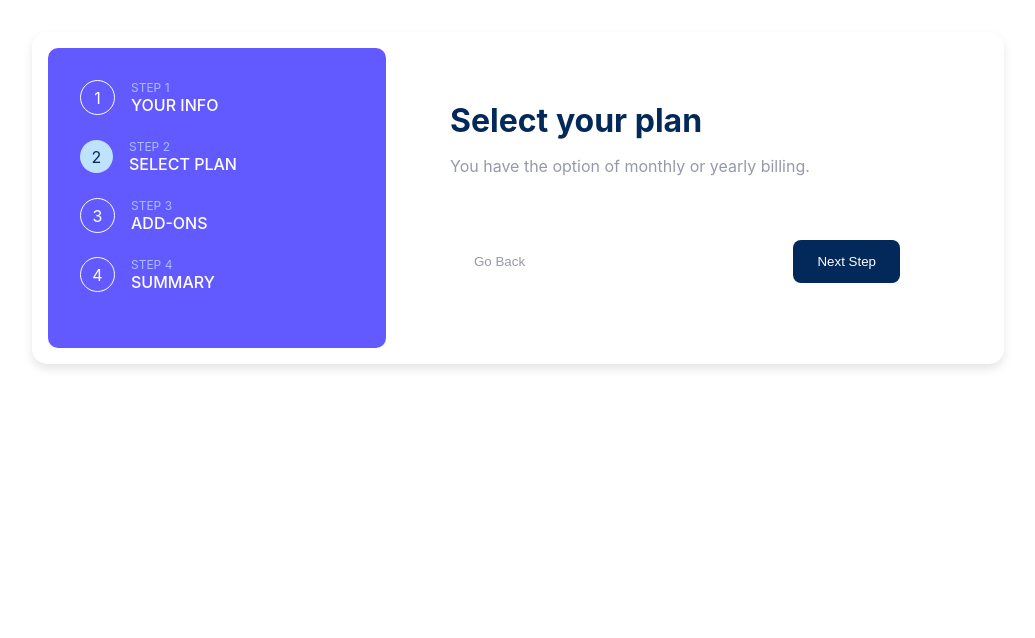
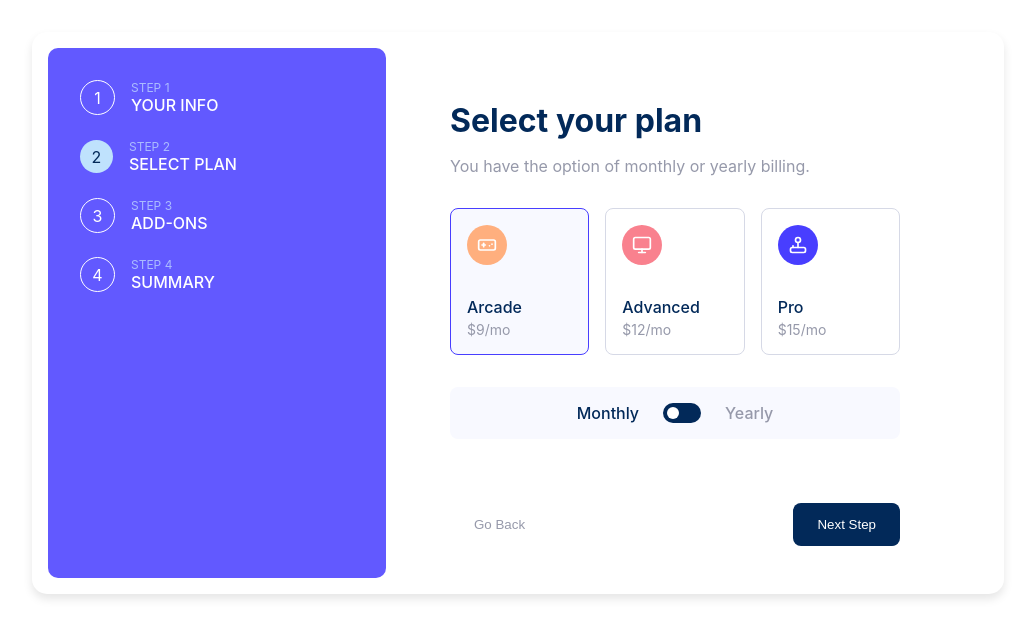
Before and after one commit to AbhirajkarBajpai/MultiStepForm, a React (Create React App) app: page / in a window 1280 px wide. Both pictures are taken after typing "Sample", "name@example.com", "5551234" into the empty fields and a click on the button "Next Step". Shown: the top 638 px of the page, without its empty margins (122-1157 px from the left). Built offline with nearby package versions, Linux system fonts and the light colour scheme.

Commit message:
feat: page 2

```diff
--- a/package.json
+++ b/package.json
@@ -5,6 +5,7 @@
   "dependencies": {
     "@reduxjs/toolkit": "^2.5.1",
     "cra-template": "1.2.0",
+    "lucide-react": "^0.475.0",
     "react": "^18.3.1",
     "react-dom": "^18.3.1",
     "react-redux": "^9.2.0",
--- a/src/components/PlanSelection.js
+++ b/src/components/PlanSelection.js
@@ -0,0 +1,85 @@
+import { useSelector, useDispatch } from "react-redux"
+import { updatePlan } from "../store/formSlice"
+import styles from "../styles/PlanSelection.module.css"
+import { GamepadIcon as GameController, Monitor, Joystick } from "lucide-react"
+
+const plans = [
+  {
+    id: "arcade",
+    name: "Arcade",
+    monthlyPrice: 9,
+    yearlyPrice: 90,
+    icon: GameController,
+    iconClass: styles.arcade,
+  },
+  {
+    id: "advanced",
+    name: "Advanced",
+    monthlyPrice: 12,
+    yearlyPrice: 120,
+    icon: Monitor,
+    iconClass: styles.advanced,
+  },
+  {
+    id: "pro",
+    name: "Pro",
+    monthlyPrice: 15,
+    yearlyPrice: 150,
+    icon: Joystick,
+    iconClass: styles.pro,
+  },
+]
+
+export default function PlanSelection() {
+  const dispatch = useDispatch()
+  const { plan } = useSelector((state) => state.form.formData)
+
+  const handlePlanSelect = (planId) => {
+    dispatch(updatePlan({ type: planId }))
+  }
+
+  const toggleBilling = () => {
+    dispatch(
+      updatePlan({
+        billing: plan.billing === "monthly" ? "yearly" : "monthly",
+      }),
+    )
+  }
+
+  return (
+    <div>
+      <div className={styles.planGrid}>
+        {plans.map((planOption) => {
+          const Icon = planOption.icon
+          const price = plan.billing === "monthly" ? `$${planOption.monthlyPrice}/mo` : `$${planOption.yearlyPrice}/yr`
+
+          return (
+            <div
+              key={planOption.id}
+              className={`${styles.planCard} ${plan.type === planOption.id ? styles.selected : ""}`}
+              onClick={() => handlePlanSelect(planOption.id)}
+            >
+              <div className={`${styles.icon} ${planOption.iconClass}`}>
+                <Icon size={20} color="white" />
+              </div>
+              <div className={styles.planName}>{planOption.name}</div>
+              <div className={styles.planPrice}>{price}</div>
+              {plan.billing === "yearly" && <div className={styles.freeMonths}>2 months free</div>}
+            </div>
+          )
+        })}
+      </div>
+
+      <div className={styles.toggleContainer}>
+        <span className={`${styles.toggleLabel} ${plan.billing === "monthly" ? styles.active : ""}`}>Monthly</span>
+        <div
+          className={`${styles.toggle} ${plan.billing === "yearly" ? styles.toggleChecked : ""}`}
+          onClick={toggleBilling}
+        >
+          <div className={styles.toggleCircle} />
+        </div>
+        <span className={`${styles.toggleLabel} ${plan.billing === "yearly" ? styles.active : ""}`}>Yearly</span>
+      </div>
+    </div>
+  )
+}
--- a/src/screens/FormScreen.js
+++ b/src/screens/FormScreen.js
@@ -1,6 +1,7 @@
 import { useSelector, useDispatch } from "react-redux"
 import { setStep, updatePersonalInfo } from "../store/formSlice"
-import Sidebar from '../components/Sidebar'
+import Sidebar from "../components/Sidebar"
+import PlanSelection from "../components/PlanSelection"
 import styles from "../styles/FormScreen.module.css"
 
 export default function FormScreen() {
@@ -72,7 +73,7 @@ export default function FormScreen() {
       <h1 className={styles.title}>Select your plan</h1>
       <p className={styles.description}>You have the option of monthly or yearly billing.</p>
 
-      {/* Plan selection UI would go here */}
+      <PlanSelection />
 
       <div className={styles.buttonGroup}>
         <button type="button" className={`${styles.button} ${styles.backButton}`} onClick={() => dispatch(setStep(1))}>
--- /dev/null
+++ b/src/styles/PlanSelection.module.css
@@ -0,0 +1,107 @@
+.planGrid {
+    display: grid;
+    grid-template-columns: repeat(3, 1fr);
+    gap: 1rem;
+    margin-bottom: 2rem;
+  }
+
+  .planCard {
+    border: 1px solid #d6d9e6;
+    border-radius: 8px;
+    padding: 1rem;
+    cursor: pointer;
+    transition: all 0.2s ease;
+  }
+
+  .planCard:hover {
+    border-color: #483eff;
+  }
+
+  .planCard.selected {
+    border-color: #483eff;
+    background-color: #f8f9ff;
+  }
+
+  .icon {
+    width: 40px;
+    height: 40px;
+    border-radius: 50%;
+    margin-bottom: 2rem;
+    display: flex;
+    align-items: center;
+    justify-content: center;
+  }
+
+  .arcade {
+    background-color: #ffaf7e;
+  }
+
+  .advanced {
+    background-color: #f9818e;
+  }
+
+  .pro {
+    background-color: #483eff;
+  }
+
+  .planName {
+    color: #022959;
+    font-weight: 500;
+    margin-bottom: 0.25rem;
+  }
+
+  .planPrice {
+    color: #9699aa;
+    font-size: 0.875rem;
+  }
+
+  .freeMonths {
+    color: #022959;
+    font-size: 0.75rem;
+    margin-top: 0.25rem;
+  }
+
+  .toggleContainer {
+    display: flex;
+    align-items: center;
+    justify-content: center;
+    background-color: #f8f9ff;
+    padding: 1rem;
+    border-radius: 8px;
+    margin-bottom: 2rem;
+    gap: 1.5rem;
+  }
+
+  .toggleLabel {
+    color: #9699aa;
+    font-weight: 500;
+  }
+
+  .toggleLabel.active {
+    color: #022959;
+  }
+
+  .toggle {
+    position: relative;
+    width: 38px;
+    height: 20px;
+    background-color: #022959;
+    border-radius: 10px;
+    cursor: pointer;
+    transition: all 0.2s ease;
+  }
+
+  .toggleCircle {
+    position: absolute;
+    top: 4px;
+    left: 4px;
+    width: 12px;
+    height: 12px;
+    background-color: white;
+    border-radius: 50%;
+    transition: transform 0.2s ease;
+  }
+
+  .toggleChecked .toggleCircle {
+    transform: translateX(18px);
+  }
```
Also changed, not shown: 1 other file (tests, documents, lock files or other folders).
